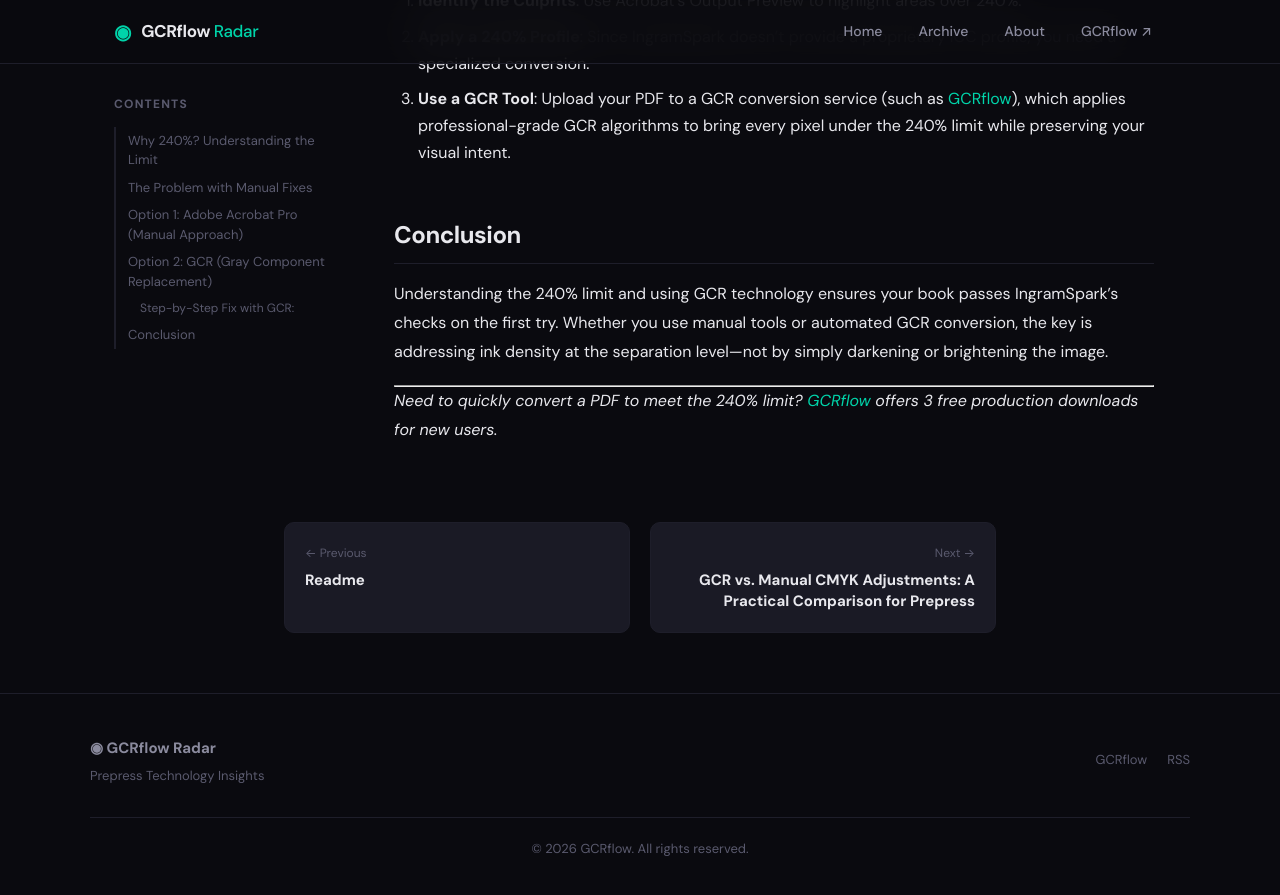
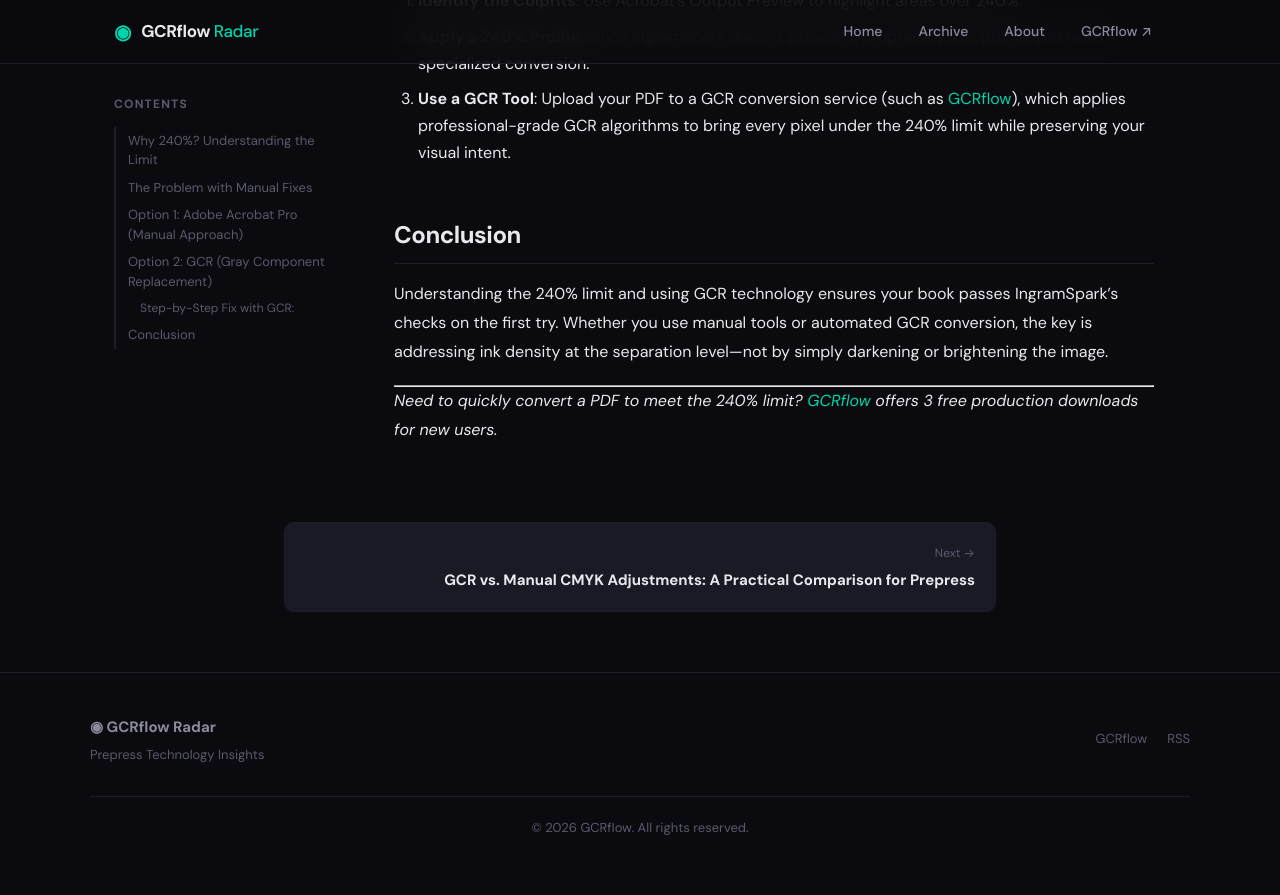
Before and after one commit to L6891244/gcrflow-radar, a Jekyll site: the page built from _posts/2026-02-22-fixing-ingramspark-240-ink-limit.md, in a window 1280 px wide and 900 px high, scrolled down 1753 px. Shown: the top 895 px of the window. Built offline with Jekyll 4.4.1, drawn with Linux system fonts in a browser that asks for light colours.

Commit message:
fix: show_drafts=false, future=false — prevent drafts from publishing

```diff
--- a/_config.yml
+++ b/_config.yml
@@ -20,8 +20,8 @@
 markdown: kramdown
 highlighter: rouge
 permalink: /:year/:month/:title/
-future: true
-show_drafts: true
+future: false
+show_drafts: false
 
 # Pagination
 paginate: 8
@@ -55,3 +55,4 @@
   - Gemfile
   - Gemfile.lock
   - node_modules
+  - _drafts/README.md
```
